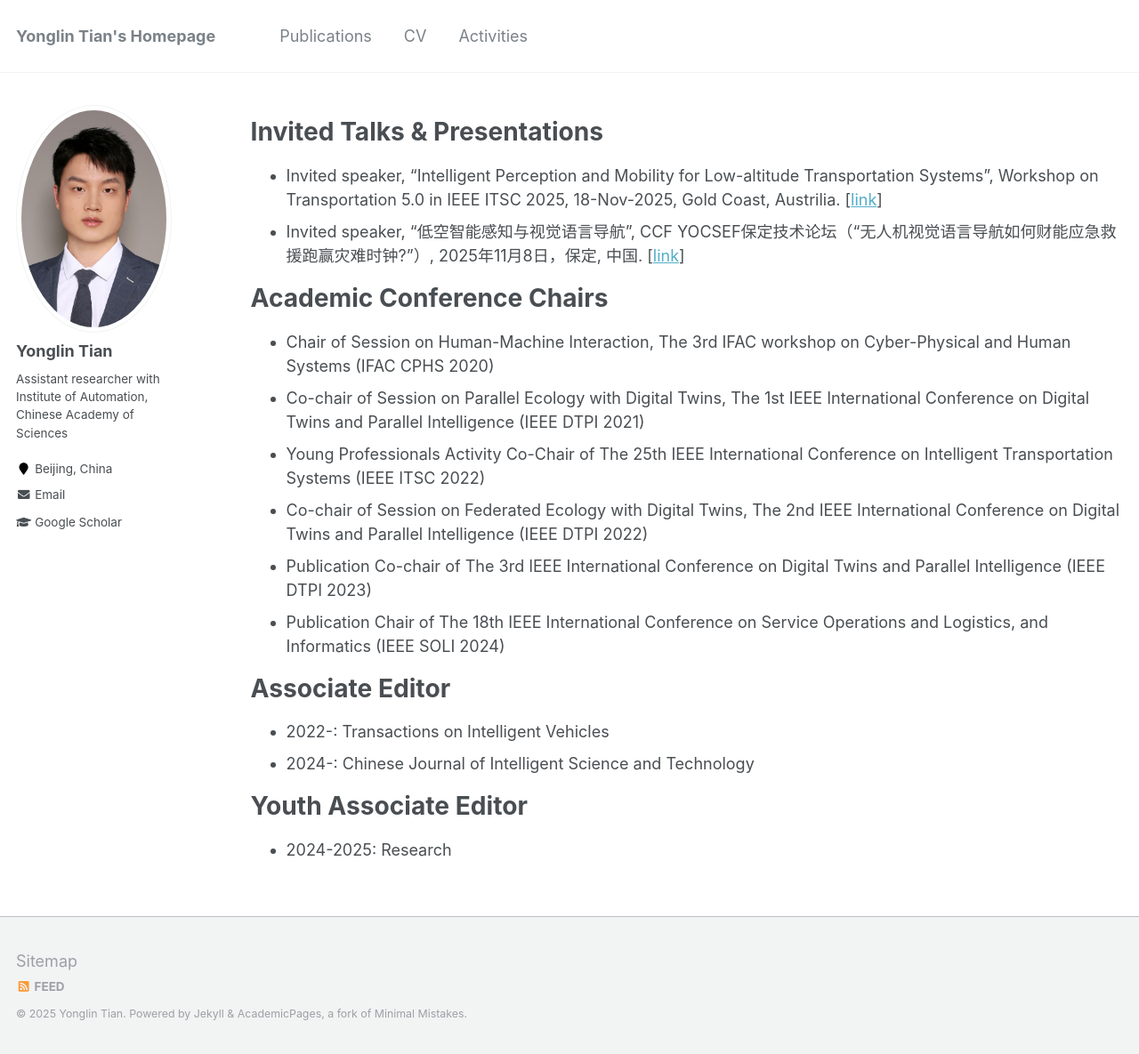
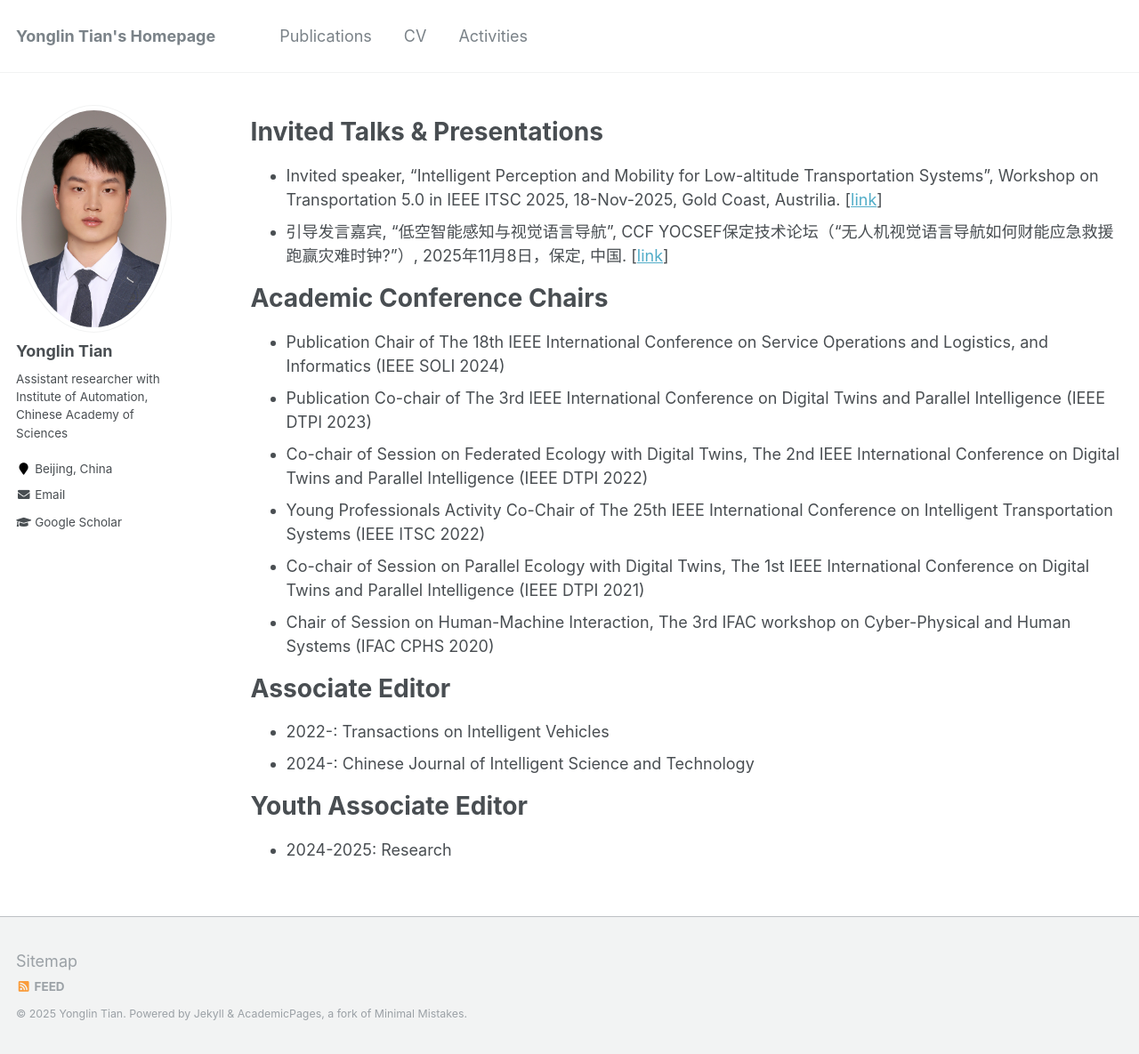
Before and after one commit to Hub-Tian/hub-tian.github.io, a Jekyll site: the page built from _pages/activities.md, in a window 1280 px wide and 1185 px high. Shown: the whole window at 89% size. Built offline with Jekyll 4.4.1, drawn with Linux system fonts in a browser that asks for light colours.

Commit message:
update 20251118-6

```diff
--- a/_pages/activities.md
+++ b/_pages/activities.md
@@ -12,18 +12,18 @@ redirect_from:
 Invited Talks & Presentations
 ======
 * Invited speaker, “Intelligent Perception and Mobility for Low-altitude Transportation Systems”, Workshop on Transportation 5.0 in IEEE ITSC 2025, 18-Nov-2025, Gold Coast, Austrilia. [[link](https://parallelits.github.io/ITSC-2025-Workshop-on-Transportation-5.0/)]
-* Invited speaker, “低空智能感知与视觉语言导航”, CCF YOCSEF保定技术论坛（“无人机视觉语言导航如何财能应急救援跑赢灾难时钟?”）, 2025年11月8日，保定, 中国. [[link](https://mp.weixin.qq.com/s/pQ6i31J4GqPBufNEXRtmog)]
+* 引导发言嘉宾, “低空智能感知与视觉语言导航”, CCF YOCSEF保定技术论坛（“无人机视觉语言导航如何财能应急救援跑赢灾难时钟?”）, 2025年11月8日，保定, 中国. [[link](https://mp.weixin.qq.com/s/pQ6i31J4GqPBufNEXRtmog)]
 
 
 
 Academic Conference Chairs
 ======
+* Publication Chair of The 18th IEEE International Conference on Service Operations and Logistics, and Informatics  (IEEE SOLI 2024)
+* Publication Co-chair of The 3rd IEEE International Conference on Digital Twins and Parallel Intelligence (IEEE DTPI 2023)
+* Co-chair of Session on Federated Ecology with Digital Twins, The 2nd IEEE International Conference on Digital Twins and Parallel Intelligence (IEEE DTPI 2022)
+* Young Professionals Activity Co-Chair of The 25th IEEE International Conference on Intelligent Transportation Systems (IEEE ITSC 2022)
+* Co-chair of Session on Parallel Ecology with Digital Twins, The 1st IEEE International Conference on Digital Twins and Parallel Intelligence (IEEE DTPI 2021)
 * Chair of Session on Human-Machine Interaction, The 3rd IFAC workshop on Cyber-Physical and Human Systems (IFAC CPHS 2020)
-* Co-chair of Session on Parallel Ecology with Digital Twins, The 1st IEEE International Conference on Digital Twins and Parallel Intelligence (IEEE DTPI 2021)
-* Young Professionals Activity Co-Chair of The 25th IEEE International Conference on Intelligent Transportation Systems (IEEE ITSC 2022)
-* Co-chair of Session on Federated Ecology with Digital Twins, The 2nd IEEE International Conference on Digital Twins and Parallel Intelligence (IEEE DTPI 2022)
-* Publication Co-chair of The 3rd IEEE International Conference on Digital Twins and Parallel Intelligence (IEEE DTPI 2023)
-* Publication Chair of The 18th IEEE International Conference on Service Operations and Logistics, and Informatics  (IEEE SOLI 2024)
 
 
 Associate Editor
```
